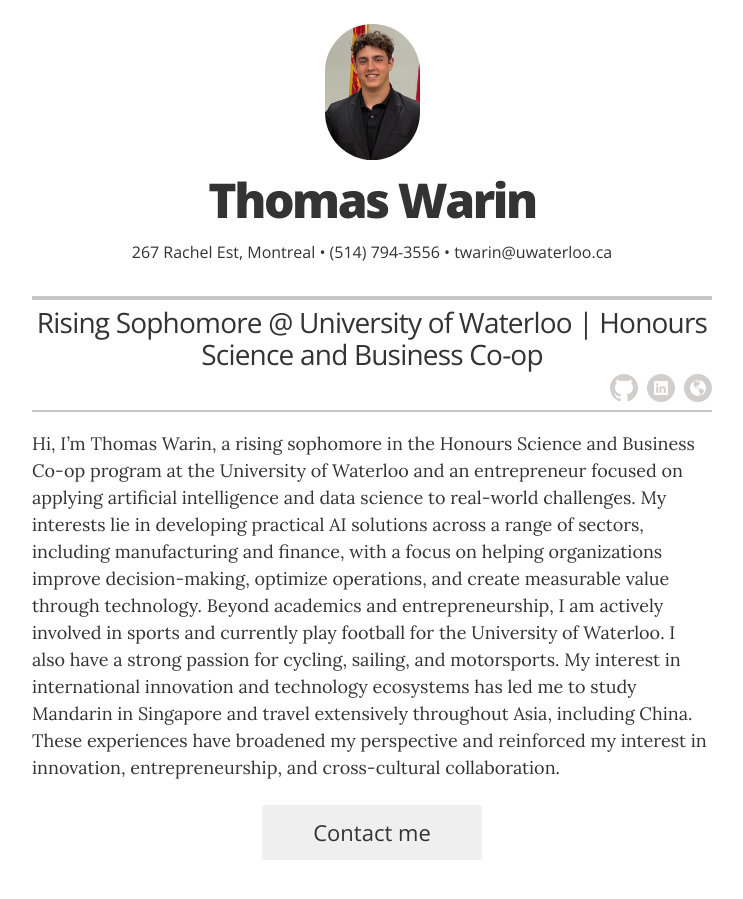
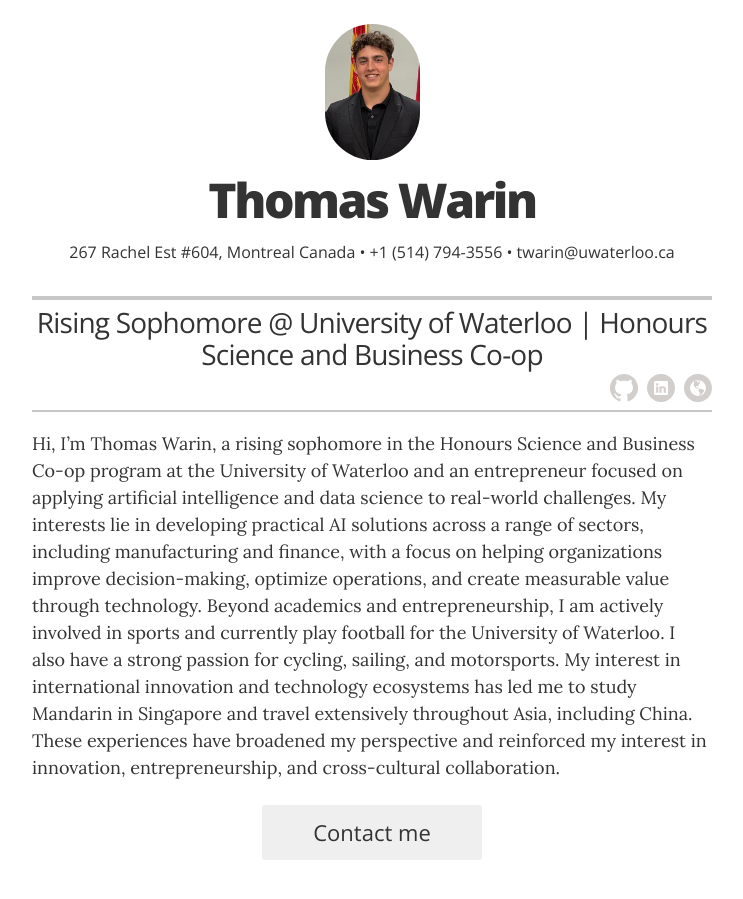
Before and after one commit to Tamus500/tamus500.github.io, a Jekyll site: the page built from index.html, in a window 1280 px wide and 900 px high. Shown: the whole window, without its empty margins (268-1011 px from the left). Built offline with Jekyll 4.4.1, drawn with Linux system fonts in a browser that asks for light colours.

Commit message:
Update _config.yml

```diff
--- a/_config.yml
+++ b/_config.yml
@@ -17,10 +17,10 @@
 resume_contact_email:           "twarin@uwaterloo.ca"
 
 # the next two items are used for schema itemprops in _layouts/resume.html
-resume_contact_telephone:       "(514) 794-3556"
-resume_contact_address:         "267 Rachel Est, Montreal"
+resume_contact_telephone:       "+1 (514) 794-3556"
+resume_contact_address:         "267 Rachel Est #604, Montreal Canada"
 
-resume_header_contact_info:     "267 Rachel Est, Montreal • (514) 794-3556 • twarin@uwaterloo.ca"
+resume_header_contact_info:     "267 Rachel Est #604, Montreal Canada • +1 (514) 794-3556 • twarin@uwaterloo.ca"
 display_header_contact_info:    "true"
 
 resume_header_intro: "<p>Hi, I’m Thomas Warin, a rising sophomore in the Honours Science and Business Co-op program at the University of Waterloo and an entrepreneur focused on applying artificial intelligence and data science to real-world challenges. My interests lie in developing practical AI solutions across a range of sectors, including manufacturing and finance, with a focus on helping organizations improve decision-making, optimize operations, and create measurable value through technology.
```
